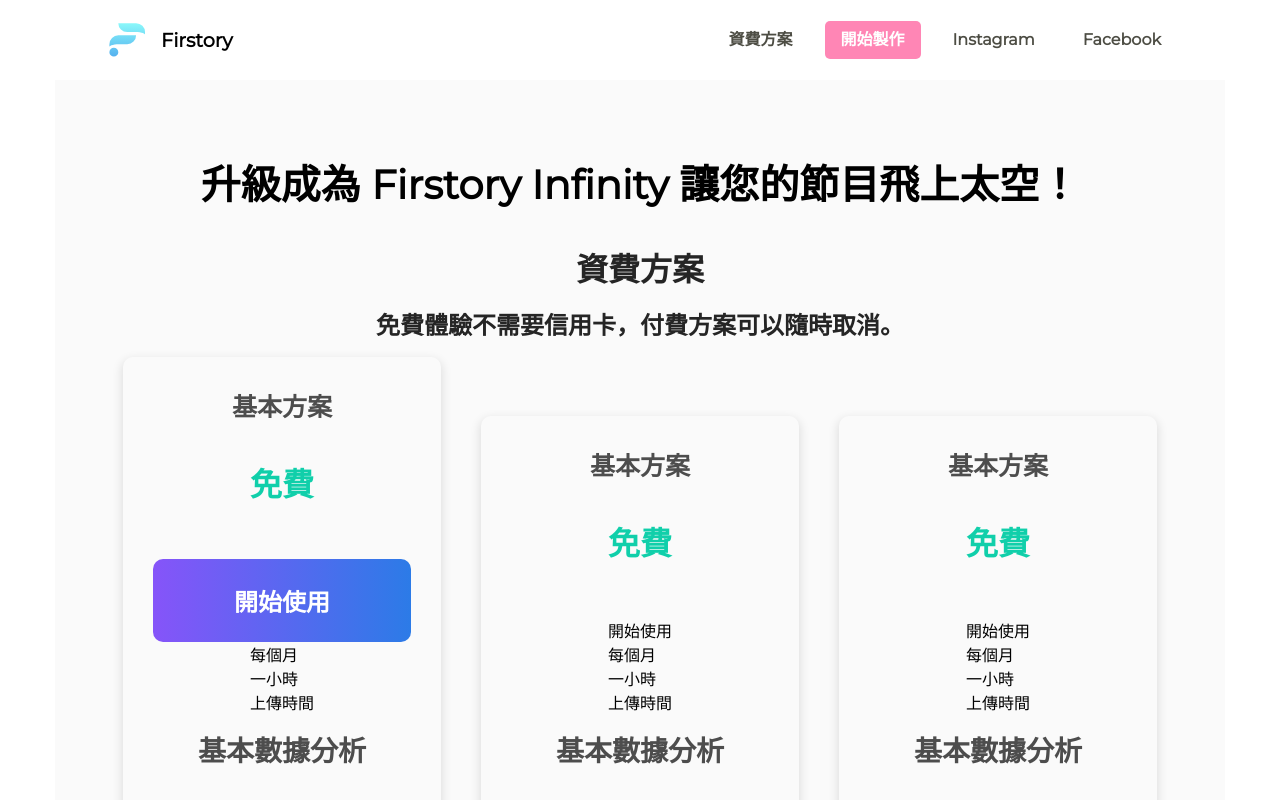
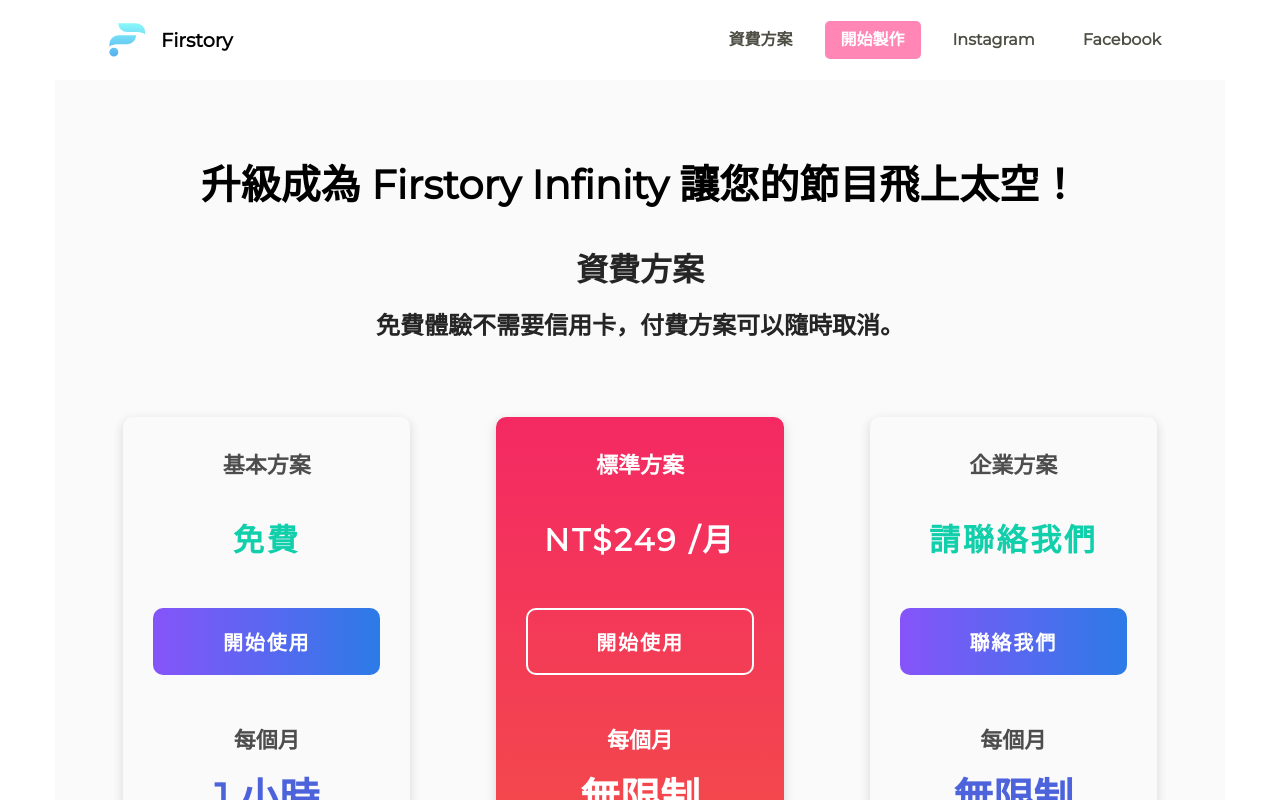
Before and after one commit to Firstory/firstory.github.io, a React (Create React App) app: page /pricing in a window 1280 px wide. Shown: the top 800 px of the page. Built offline with nearby package versions, Linux system fonts and the light colour scheme; the HTML template or start-up script is replaced by a standard one.

Commit message:
Add different plan

```diff
--- a/src/routes/Pricing.js
+++ b/src/routes/Pricing.js
@@ -40,7 +40,7 @@
           <div className={styles.planPrice}>免費</div>
           <div className={styles.planButton}>開始使用</div>
           <div className={styles.planMonthly}>
-            每個月 <div>一小時</div>上傳時間
+            每個月 <div className={styles.planLimit}>1 小時</div>上傳時間
           </div>
           {Object.keys(featureList).map(f => {
             let className;
@@ -56,12 +56,20 @@
             );
           })}
         </div>
-        <div className={styles.planBlock}>
-          <div className={styles.planName}>基本方案</div>
-          <div className={styles.planPrice}>免費</div>
-          <div>開始使用</div>
-          <div className={styles.planMonthly}>
-            每個月 <div>一小時</div>上傳時間
+        <div className={cx(styles.planBlock, styles.planBlockPremium)}>
+          <div className={cx(styles.planName, styles.planTextPremium)}>
+            標準方案
+          </div>
+          <div className={cx(styles.planPrice, styles.planTextPremium)}>
+            NT$249 /月
+          </div>
+          <div className={styles.planButtonStroke}>開始使用</div>
+          <div className={cx(styles.planMonthly, styles.planTextPremium)}>
+            每個月{' '}
+            <div className={cx(styles.planLimit, styles.planTextPremium)}>
+              無限制
+            </div>
+            上傳時間
           </div>
           {Object.keys(featureList).map(f => {
             let className;
@@ -76,18 +84,25 @@
               className = styles.unavailableFeature;
             }
             return (
-              <div key={f} className={cx(styles.planText, className)}>
+              <div
+                key={f}
+                className={cx(
+                  styles.planText,
+                  className,
+                  styles.planTextPremium,
+                )}
+              >
                 {i18n.zh.pricing[f]}
               </div>
             );
           })}
         </div>
         <div className={styles.planBlock}>
-          <div className={styles.planName}>基本方案</div>
-          <div className={styles.planPrice}>免費</div>
-          <div>開始使用</div>
+          <div className={styles.planName}>企業方案</div>
+          <div className={styles.planPrice}>請聯絡我們</div>
+          <div className={styles.planButton}>聯絡我們</div>
           <div className={styles.planMonthly}>
-            每個月 <div>一小時</div>上傳時間
+            每個月 <div className={styles.planLimit}>無限制</div>上傳時間
           </div>
           {Object.keys(featureList).map(f => {
             let className;
--- a/src/styles/Pricing.module.css
+++ b/src/styles/Pricing.module.css
@@ -23,29 +23,48 @@
 }
 
 .planName {
-  font-size: 25px;
+  font-size: 22px;
   font-weight: 600;
   color: #4d4d4d;
 }
 
 .planPrice {
   padding-top: 36px;
-  padding-bottom: 54px;
-  font-size: 32px;
+  padding-bottom: 48px;
+  font-size: 31px;
   font-weight: 600;
   color: #10cfaa;
+  letter-spacing: 2.73px;
 }
 
 .planButton {
-  padding-top: 24px;
-  padding-bottom: 24px;
+  letter-spacing: 1.91px;
+  padding-top: 19px;
+  padding-bottom: 19px;
   width: 100%;
   text-align: center;
-  font-size: 24px;
+  font-size: 20px;
   font-weight: 600;
   color: white;
   border-radius: 10px;
   background: linear-gradient(to right, rgb(134, 84, 249), rgb(44, 123, 231));
+  margin-bottom: 32px;
+}
+
+.planButtonStroke {
+  letter-spacing: 1.91px;
+  padding-top: 17px;
+  padding-bottom: 17px;
+  width: 100%;
+  text-align: center;
+  font-size: 20px;
+  font-weight: 600;
+  color: white;
+  border-radius: 10px;
+  border-width: 2px;
+  border-color: white;
+  border-style: solid;
+  margin-bottom: 32px;
 }
 
 .planSubTitle {
@@ -61,8 +80,7 @@
   flex-direction: row;
   justify-content: space-between;
   align-items: flex-end;
-  padding-left: 40;
-  padding-right: 40;
+  padding-top: 60px;
 }
 
 .planBlock {
@@ -79,11 +97,37 @@
   margin-right: 20px;
 }
 
+.planBlockPremium {
+  background: linear-gradient(to bottom, rgb(244, 41, 99), rgb(240, 151, 20));
+}
+
+.planMonthly {
+  font-size: 22px;
+  padding-top: 15px;
+  padding-bottom: 25px;
+  font-weight: 600;
+  text-align: center;
+  color: #4d4d4d;
+}
+
 .planText {
-  font-size: 28px;
+  font-size: 22px;
   padding-top: 15px;
   padding-bottom: 15px;
   font-weight: 600;
+  text-align: left;
+  width: 100%;
+}
+
+.planTextPremium {
+  color: white !important;
+}
+
+.planLimit {
+  font-size: 40px;
+  color: #4c63db;
+  padding-top: 12px;
+  padding-bottom: 12px;
 }
 
 .availableFeature {
```
